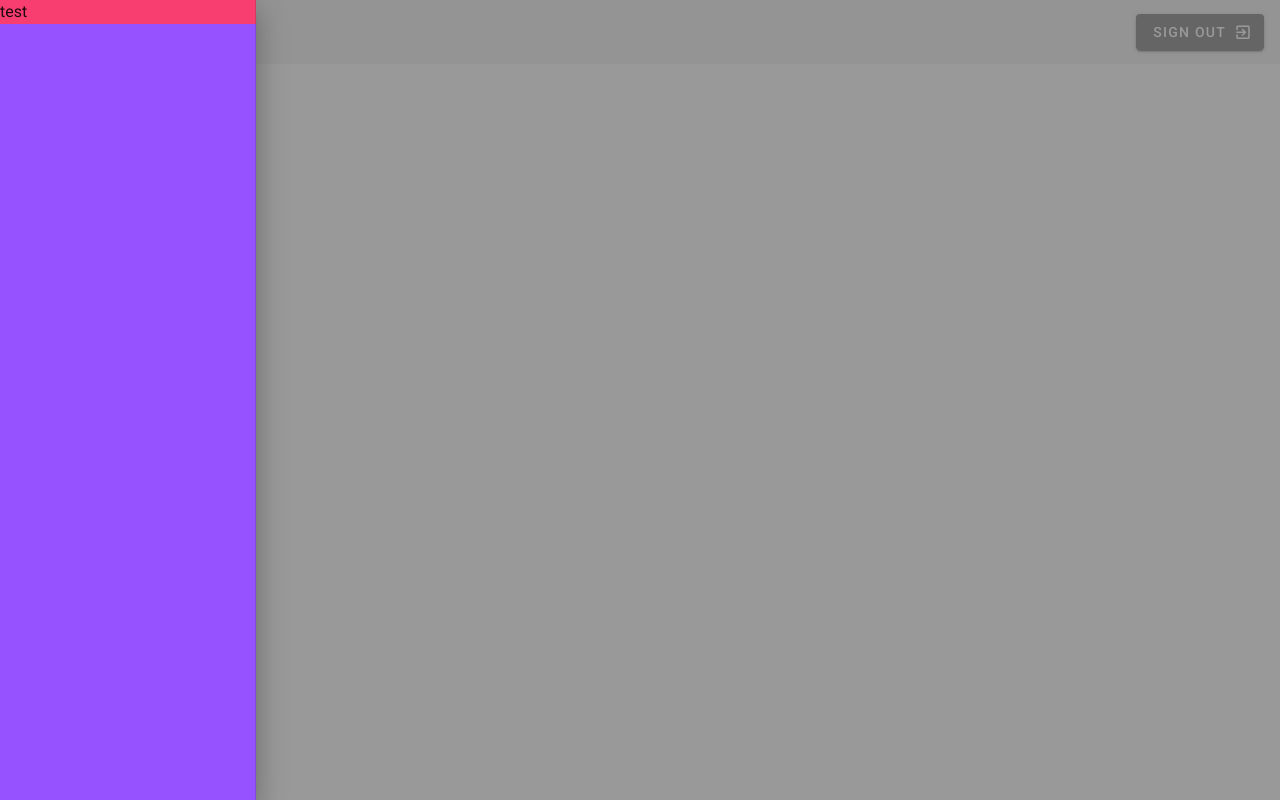
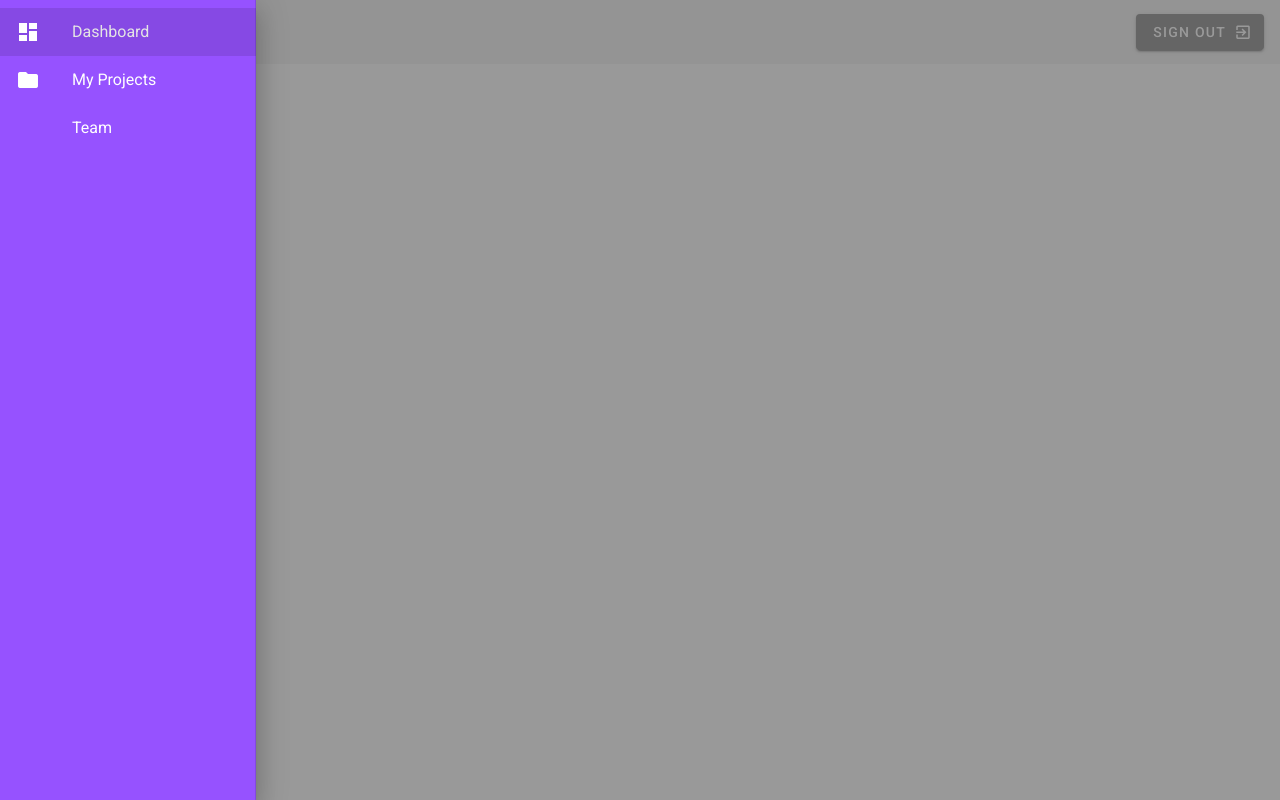
Before and after one commit to DavidCondit/vuetify-netninja-tutorial, a Vue app in the folder todo-ninja/: page / in a window 1280 px wide. Both pictures are taken after a click on the button 28 px from the left and 32 px from the top of the page. Built offline with nearby package versions, Linux system fonts and the light colour scheme.

Commit message:
Added a databound list to the navigation drawer element. Each databound item is then bound to the router to redirect the app to the specified route.

```diff
--- a/todo-ninja/src/components/Navbar.vue
+++ b/todo-ninja/src/components/Navbar.vue
@@ -14,7 +14,16 @@
         </v-app-bar>
 
         <v-navigation-drawer v-model="drawer" app temporary class="primary">
-            <p class="error">test</p>
+            <v-list>
+                <v-list-item v-for="link in links" :key="link.text" router :to="link.route">
+                    <v-list-item-action>
+                        <v-icon class="white--text">{{ link.icon }}</v-icon>
+                    </v-list-item-action>
+                    <v-list-item-content>
+                        <v-list-item-title class="white--text">{{ link.text }}</v-list-item-title>
+                    </v-list-item-content>
+                </v-list-item>
+            </v-list>
         </v-navigation-drawer>
 
     </nav>
@@ -25,7 +34,12 @@
 export default {
     data() {
         return {
-            drawer: false
+            drawer: false,
+            links: [
+                { icon: 'mdi-view-dashboard', text: 'Dashboard', route: '/' },
+                { icon: 'mdi-folder', text: 'My Projects', route: '/projects' },
+                { icon: 'mdi-face', text: 'Team', route: '/team' }
+            ]
         }
     }
 }
```
